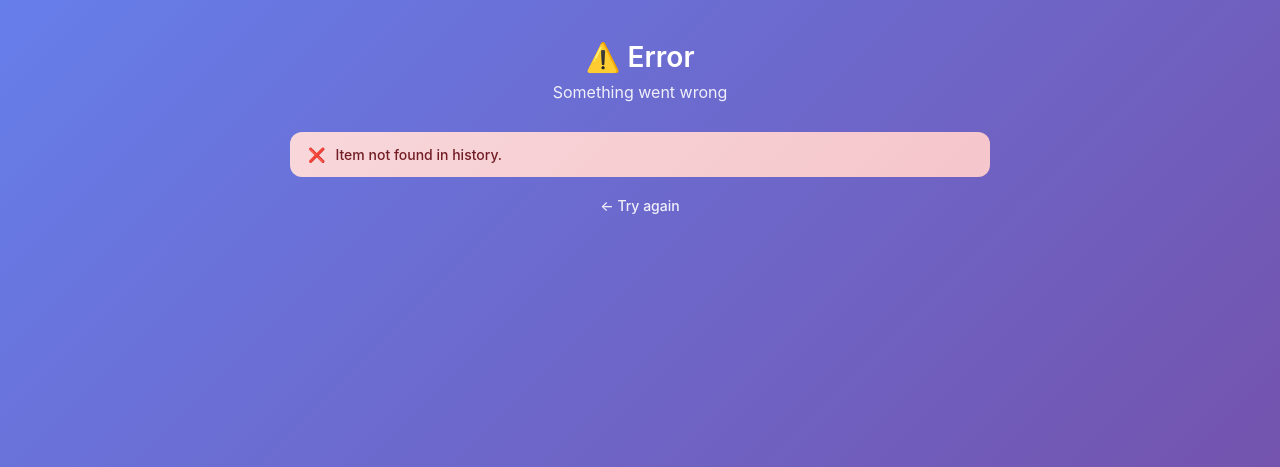
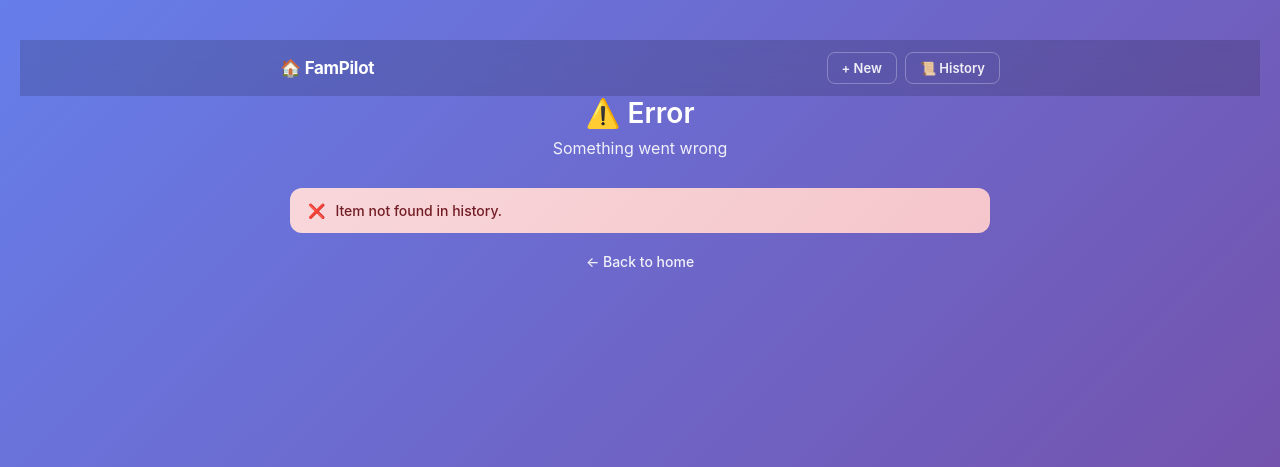
Before and after one commit to vdesai/fampilot, a FastAPI app: page /history/1 in a window 1280 px wide. Shown: the top 467 px of the page. Run offline with FastAPI, Linux system fonts and the light colour scheme; data that the repository does not hold is empty.

Commit message:
Add sticky top nav across all pages
- _nav.html: shared Jinja2 include — sticky semi-transparent bar with
  FamPilot home link + active-aware "+ New" and "📜 History" buttons
- index.html: removed flex-centering from body, wrapped content in
  .page-content so nav sits above; removed manual history footer link
- result.html: nav injected, redundant back-link history ref removed
- history.html: nav injected, replaced manual nav div with item count
- confirmed.html: nav injected, body de-flexed, action buttons now show
  "New Analysis" + "History" instead of conditional calendar links

Co-Authored-By: Claude Sonnet 4.6 <noreply@anthropic.com>

```diff
--- a/app.py
+++ b/app.py
@@ -178,7 +178,7 @@ def generate_google_calendar_url(event: Dict[str, Optional[str]]) -> str:
 @app.get("/", response_class=HTMLResponse)
 async def home(request: Request):
     """Render the home page with upload form."""
-    return templates.TemplateResponse(request, "index.html", {"request": request})
+    return templates.TemplateResponse(request, "index.html", {"request": request, "nav_page": "home"})
 
 
 @app.post("/upload")
@@ -449,6 +449,7 @@ async def history_page(request: Request):
     return templates.TemplateResponse(request, "history.html", {
         "request": request,
         "items": rows,
+        "nav_page": "history",
     })
 
 
--- /dev/null
+++ b/templates/_nav.html
@@ -0,0 +1,65 @@
+<style>
+.top-nav-wrap {
+    background: rgba(0, 0, 0, 0.15);
+    backdrop-filter: blur(10px);
+    -webkit-backdrop-filter: blur(10px);
+    position: sticky;
+    top: 0;
+    z-index: 100;
+}
+.top-nav {
+    display: flex;
+    align-items: center;
+    justify-content: space-between;
+    max-width: 760px;
+    margin: 0 auto;
+    padding: 12px 20px;
+    gap: 12px;
+}
+.nav-brand {
+    color: white;
+    text-decoration: none;
+    font-size: 17px;
+    font-weight: 700;
+    letter-spacing: -0.3px;
+    display: flex;
+    align-items: center;
+    gap: 6px;
+    flex-shrink: 0;
+}
+.nav-brand:hover { opacity: 0.85; }
+.nav-links { display: flex; gap: 8px; }
+.nav-link {
+    color: rgba(255, 255, 255, 0.9);
+    text-decoration: none;
+    font-size: 13px;
+    font-weight: 600;
+    padding: 7px 14px;
+    border: 1.5px solid rgba(255, 255, 255, 0.28);
+    border-radius: 8px;
+    transition: background 0.15s, border-color 0.15s;
+    white-space: nowrap;
+    display: flex;
+    align-items: center;
+    gap: 5px;
+}
+.nav-link:hover {
+    background: rgba(255, 255, 255, 0.15);
+    border-color: rgba(255, 255, 255, 0.5);
+}
+.nav-link.nav-active {
+    background: rgba(255, 255, 255, 0.2);
+    border-color: rgba(255, 255, 255, 0.55);
+    color: white;
+}
+</style>
+
+<div class="top-nav-wrap">
+    <nav class="top-nav">
+        <a href="/" class="nav-brand">🏠 FamPilot</a>
+        <div class="nav-links">
+            <a href="/" class="nav-link {% if nav_page == 'home' %}nav-active{% endif %}">+ New</a>
+            <a href="/history" class="nav-link {% if nav_page == 'history' %}nav-active{% endif %}">📜 History</a>
+        </div>
+    </nav>
+</div>
--- a/templates/result.html
+++ b/templates/result.html
@@ -256,6 +256,7 @@
     </style>
 </head>
 <body>
+{% include "_nav.html" %}
 <div class="container">
 
 {% if error %}
@@ -264,7 +265,7 @@
         <p>Something went wrong</p>
     </div>
     <div class="message error"><span>❌</span><span>{{ error }}</span></div>
-    <div class="back-link"><a href="/">← Try again</a></div>
+    <div class="back-link"><a href="/">← Back to home</a></div>
 
 {% elif result %}
     {% set rtype = result.type %}
@@ -551,11 +552,7 @@
     </div>
     {% endif %}
 
-    <div class="back-link">
-        <a href="/">← Back to home</a>
-        &nbsp;&nbsp;·&nbsp;&nbsp;
-        <a href="/history">📜 History</a>
-    </div>
+    <div class="back-link"><a href="/">← Back to home</a></div>
 {% endif %}
 </div>
 
```
Also changed, not shown: templates/confirmed.html (+8 -17 lines), templates/history.html (+5 -5 lines), templates/index.html (+10 -2 lines).
